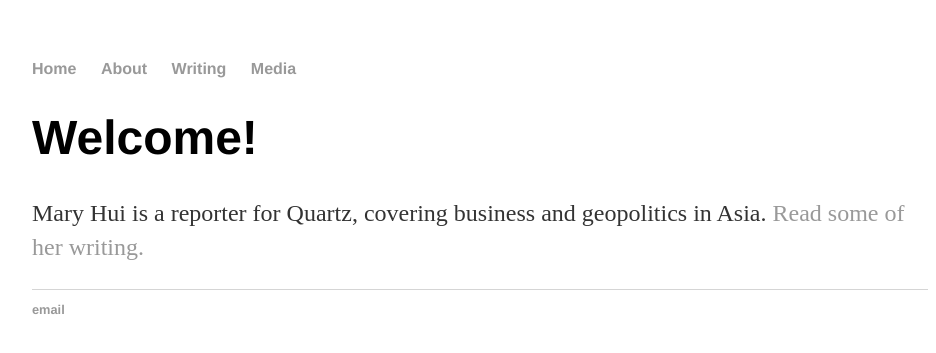
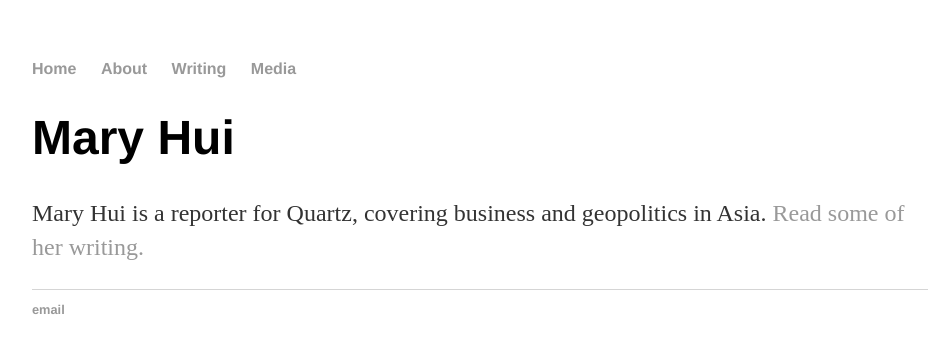
Before and after one commit to marykmhui/marykmhui, a Jekyll site: the page built from index.html, in a window 1280 px wide. Shown: the top 353 px of the page, without its empty margins (160-1096 px from the left). Built offline with Jekyll 4.4.1, drawn with Linux system fonts in a browser that asks for light colours.

Commit message:
Update index.html

```diff
--- a/index.html
+++ b/index.html
@@ -3,6 +3,6 @@ layout: default
 title: Mary Hui
 ---
 <div class="blurb">
-	<h1>Welcome!</h1>
+	<h1>Mary Hui</h1>
 	<p>Mary Hui is a reporter for Quartz, covering business and geopolitics in Asia.<a href="/writing"> Read some of her writing.</a></p>
 </div><!-- /.blurb -->
```
